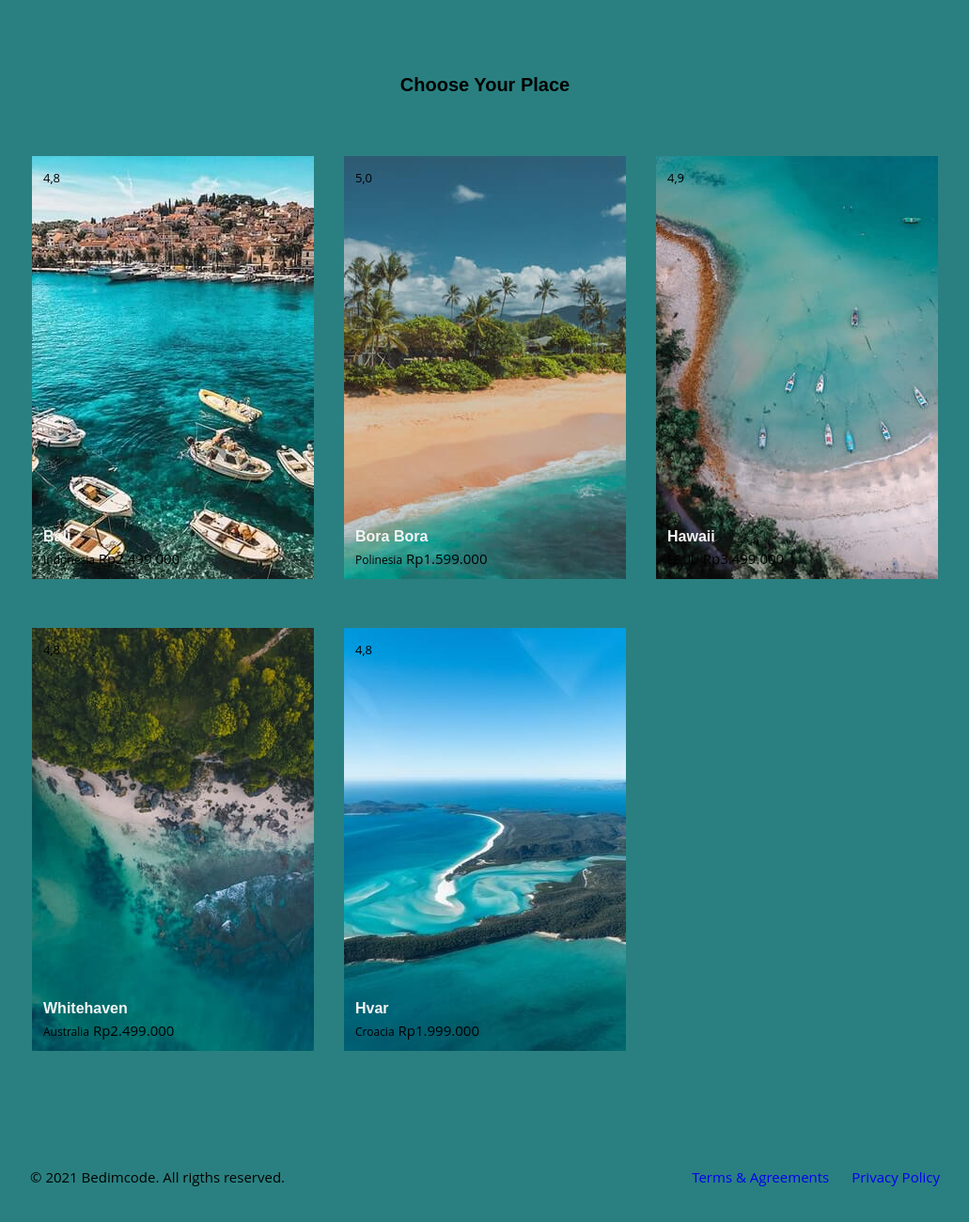
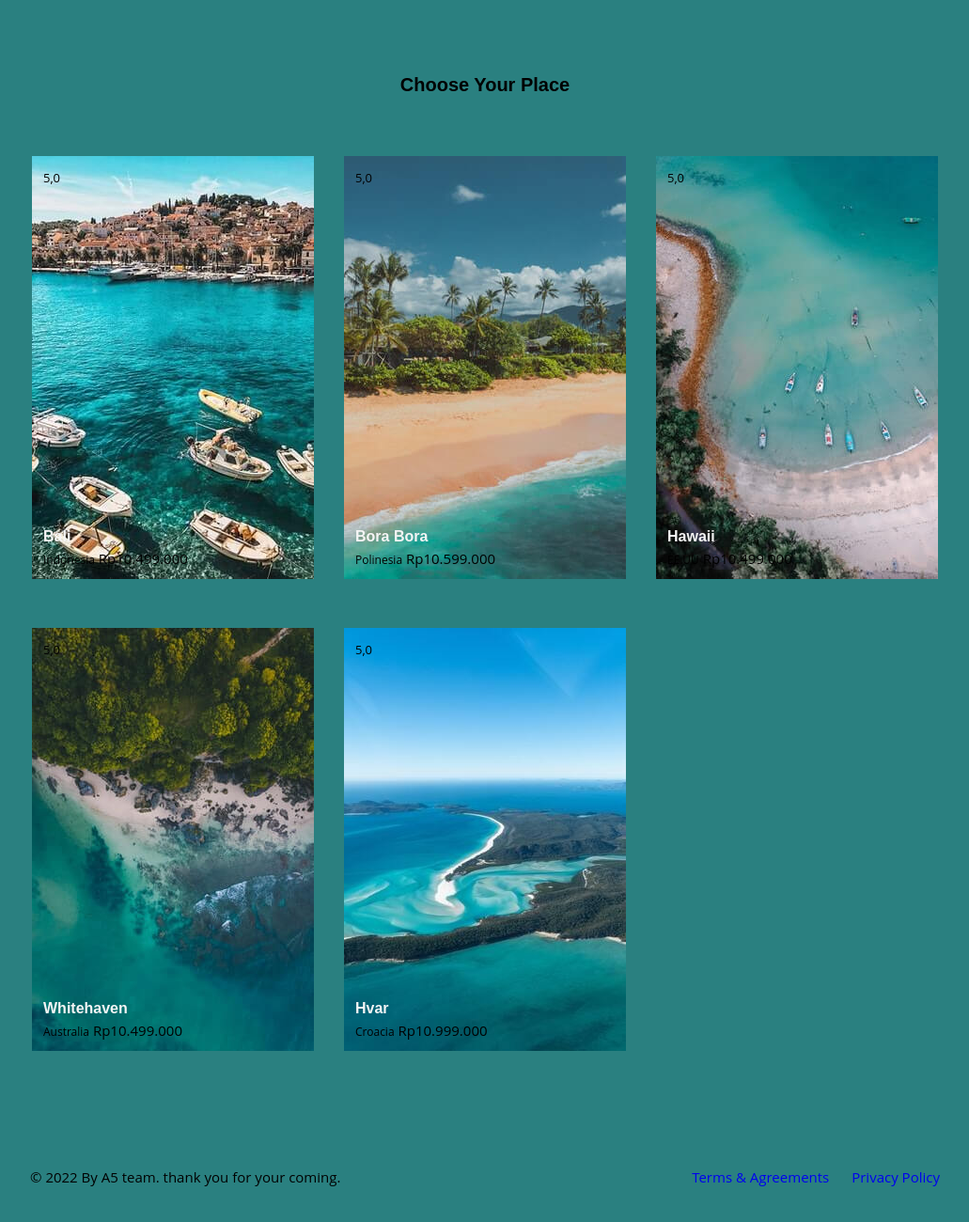
Before and after one commit to khairulAhyar/A5-travel_pantai, a plain HTML site: page index.html in a window 1280 px wide. Shown: the part 2250-3550 px from the top of the page at 94% size, without its empty margins (124-1155 px from the left). Drawn offline with Linux system fonts and the light colour scheme.

Commit message:
udapte body

```diff
--- a/index.html
+++ b/index.html
@@ -120,13 +120,13 @@
                         <div class="place__content">
                             <span class="place__rating">
                                 <i class="ri-star-line place__rating-icon"></i>
-                                <span class="place__rating-number">4,8</span>
+                                <span class="place__rating-number">5,0</span>
                             </span>
 
                             <div class="place__data">
                                 <h3 class="place__title">Bali</h3>
                                 <span class="place__subtitle">Indonesia</span>
-                                <span class="place__price">Rp2.499.000</span>
+                                <span class="place__price">Rp10.499.000</span>
                             </div>
                         </div>
 
@@ -146,7 +146,7 @@
                             <div class="place__data">
                                 <h3 class="place__title">Bora Bora</h3>
                                 <span class="place__subtitle">Polinesia</span>
-                                <span class="place__price">Rp1.599.000</span>
+                                <span class="place__price">Rp10.599.000</span>
                             </div>
                         </div>
                     </div>
@@ -158,13 +158,13 @@
                         <div class="place__content">
                             <span class="place__rating">
                                 <i class="ri-star-line place__rating-icon"></i>
-                                <span class="place__rating-number">4,9</span>
+                                <span class="place__rating-number">5,0</span>
                             </span>
 
                             <div class="place__data">
                                 <h3 class="place__title">Hawaii</h3>
                                 <span class="place__subtitle">EE.UU</span>
-                                <span class="place__price">Rp3.499.000</span>
+                                <span class="place__price">Rp10.499.000</span>
                             </div>
                         </div>
                     </div>
@@ -176,13 +176,13 @@
                         <div class="place__content">
                             <span class="place__rating">
                                 <i class="ri-star-line place__rating-icon"></i>
-                                <span class="place__rating-number">4,8</span>
+                                <span class="place__rating-number">5,0</span>
                             </span>
 
                             <div class="place__data">
                                 <h3 class="place__title">Whitehaven</h3>
                                 <span class="place__subtitle">Australia</span>
-                                <span class="place__price">Rp2.499.000</span>
+                                <span class="place__price">Rp10.499.000</span>
                             </div>
                         </div>
                     </div>
@@ -194,13 +194,13 @@
                         <div class="place__content">
                             <span class="place__rating">
                                 <i class="ri-star-line place__rating-icon"></i>
-                                <span class="place__rating-number">4,8</span>
+                                <span class="place__rating-number">5,0</span>
                             </span>
 
                             <div class="place__data">
                                 <h3 class="place__title">Hvar</h3>
                                 <span class="place__subtitle">Croacia</span>
-                                <span class="place__price">Rp1.999.000</span>
+                                <span class="place__price">Rp10.999.000</span>
                             </div>
                         </div>
                     </div>
@@ -210,7 +210,7 @@
         <footer class="footer">
             <div class="container">
                 <div class="footer__rights">
-                    <p class="footer__copy">&#169; 2021 Bedimcode. All rigths reserved.</p>
+                    <p class="footer__copy">&#169; 2022 By A5 team. thank you for your coming.</p>
                     <div class="footer__terms">
                         <a href="#" class="footer__terms-link">Terms & Agreements</a>
                         <a href="#" class="footer__terms-link">Privacy Policy</a>
```
